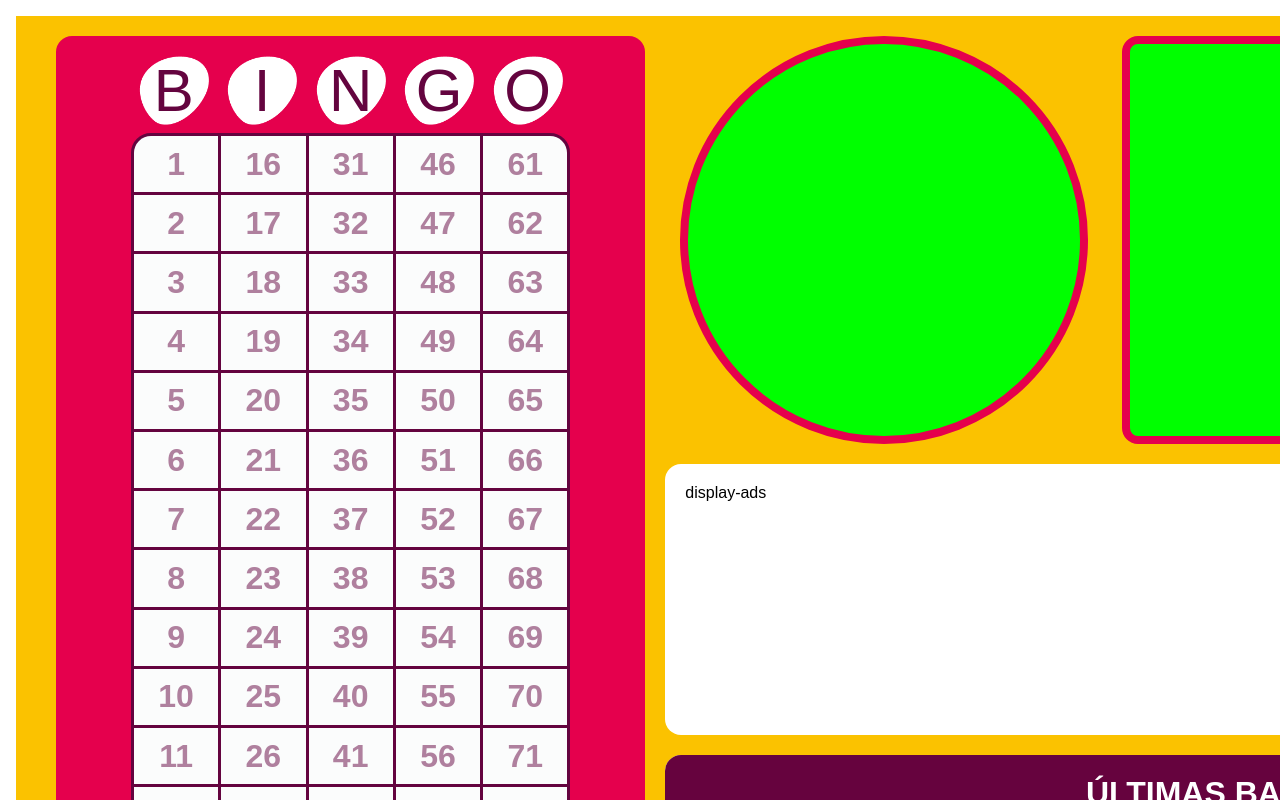
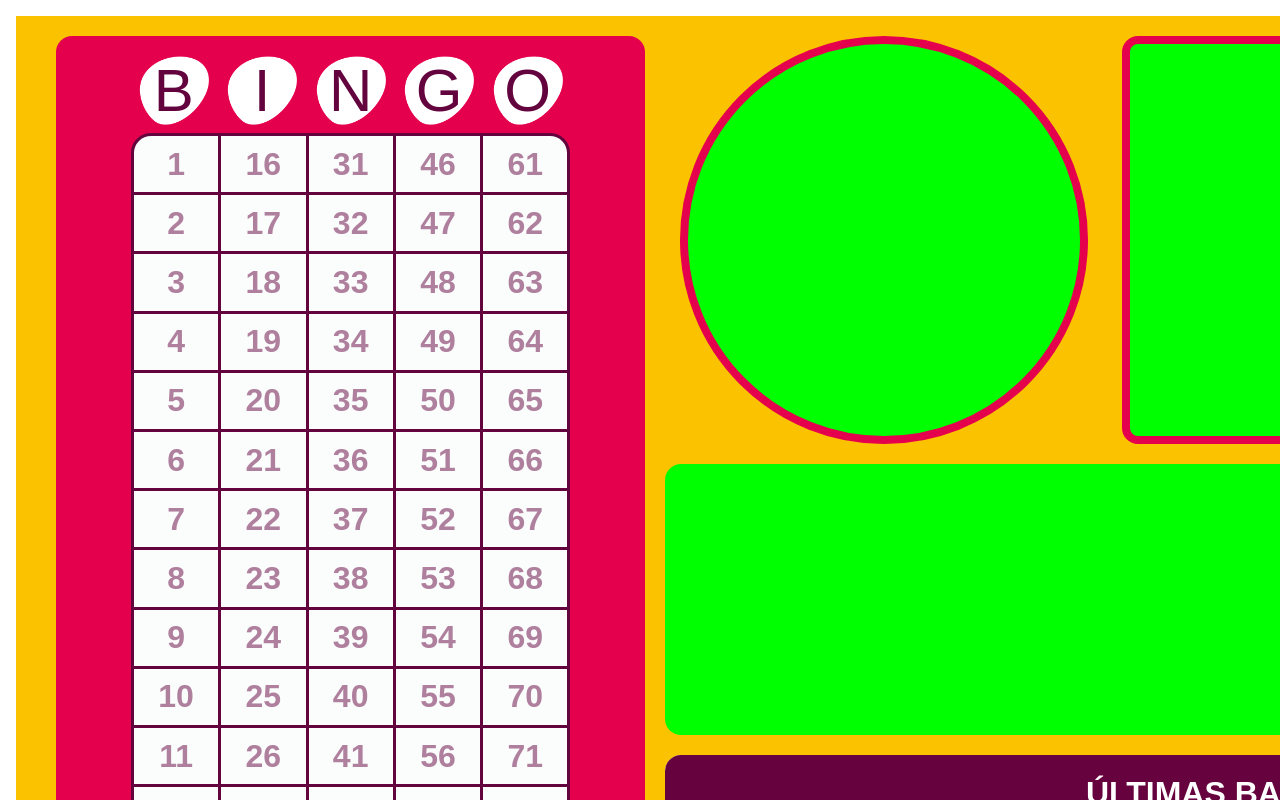
Before and after one commit to rogerlennon88/bingo-game-basic-vue, a Vue app: page /views/main-obs-fullhd in a window 1280 px wide. Shown: the top 800 px of the page. Built offline with nearby package versions, Linux system fonts and the light colour scheme; no server answers.

Commit message:
Ajustes en los estilos. Se agrega la clase ck a la seccion display-ads temporalmente

```diff
--- a/src/assets/view-styles/main-obs-fullhd/general.css
+++ b/src/assets/view-styles/main-obs-fullhd/general.css
@@ -84,7 +84,7 @@
   padding: 20px;
 }
 
-.ck {
+#main-obs-fullhd-view .ck {
   background-color: rgb(0, 255, 0);
   color: transparent;
 }
--- a/src/views/MainObsFullHdView.vue
+++ b/src/views/MainObsFullHdView.vue
@@ -35,7 +35,7 @@
     </section>
     <section id="main-obs-fullhd--group">
       <section id="main-obs-fullhd--display-ads">
-        <div class="display-ads">display-ads</div>
+        <div class="display-ads ck">display-ads</div>
       </section>
       <section id="main-obs-fullhd--score">
         <div class="score">
```
